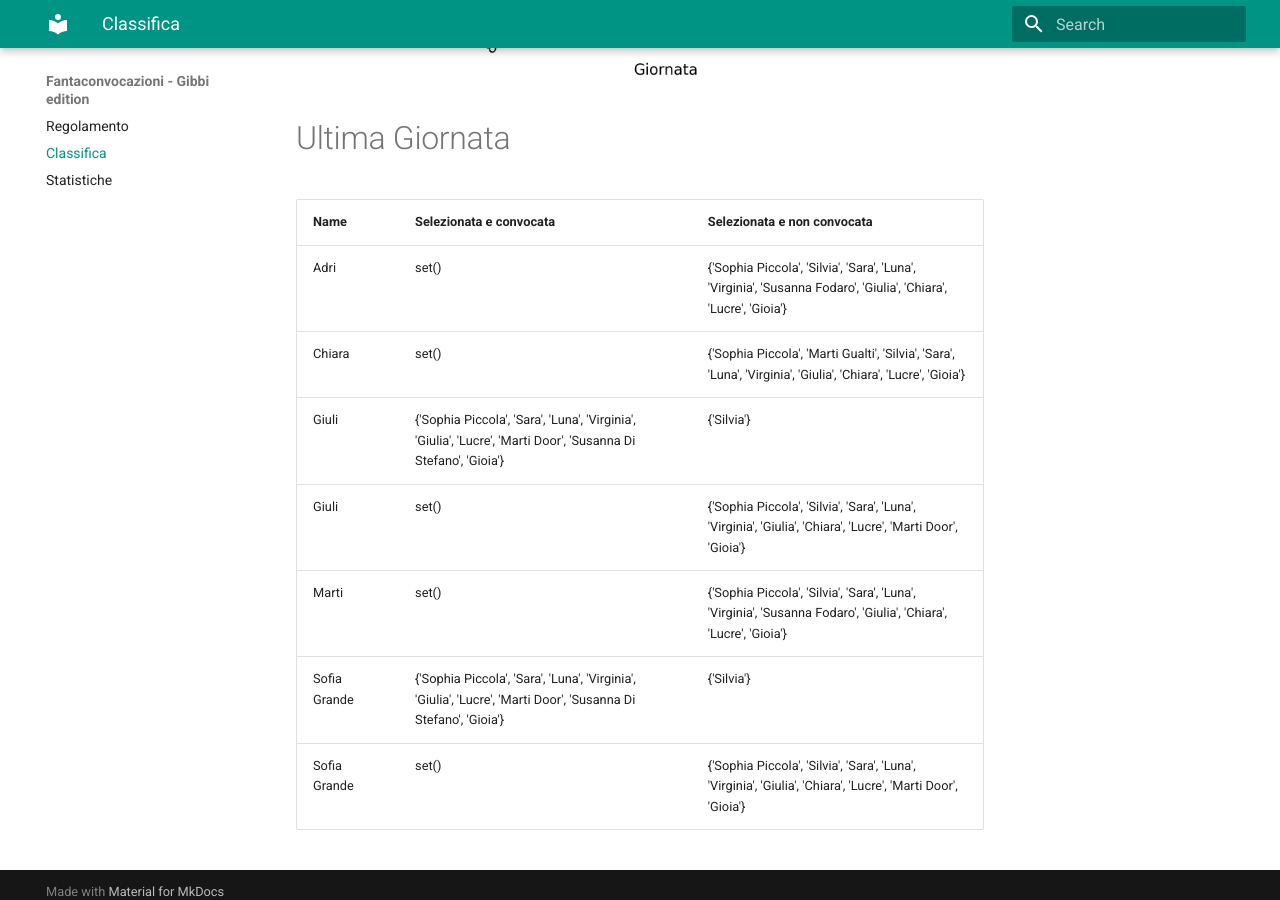
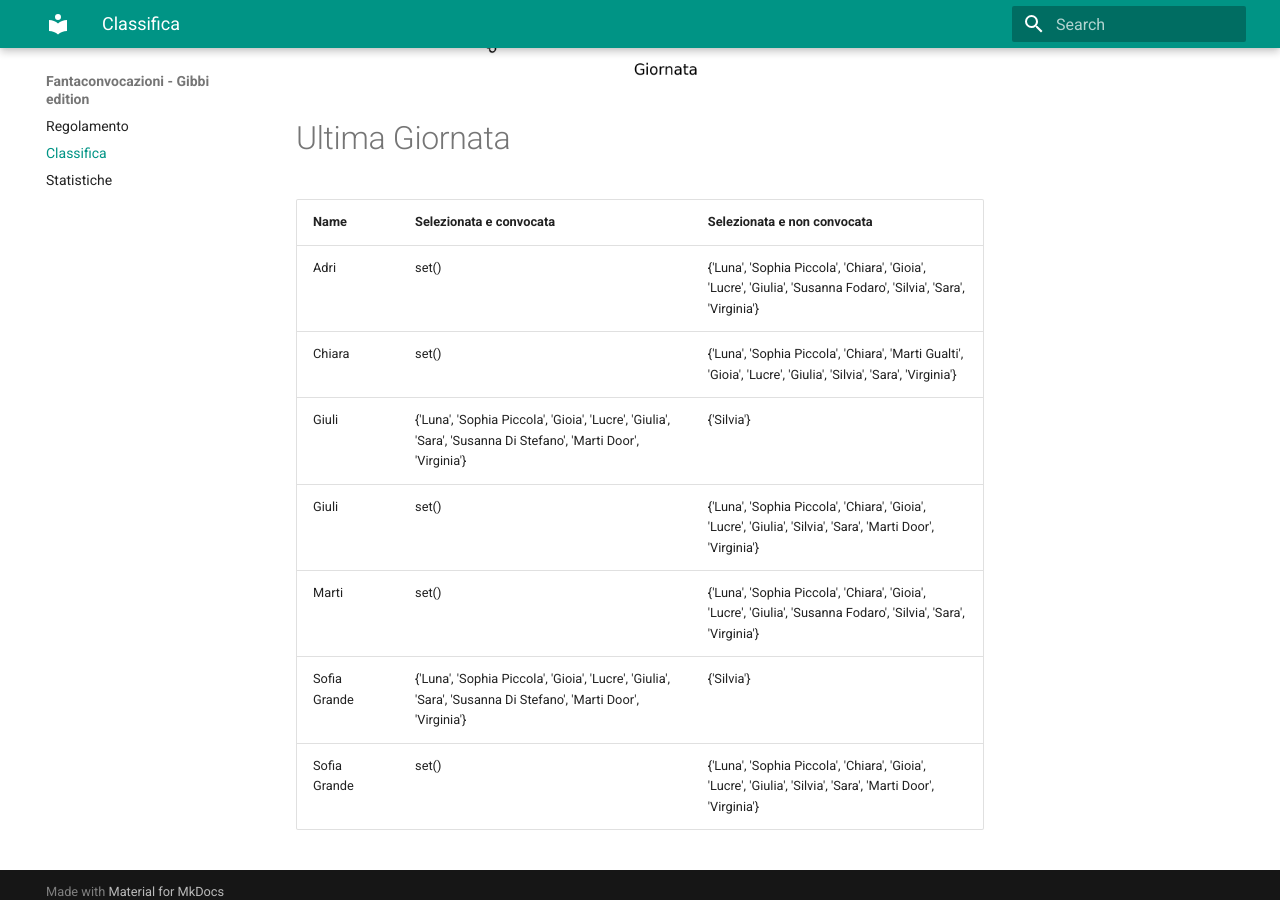
Before and after one commit to martinig94/fantagibbi, an MkDocs documentation site: the page built from docs/Classifica.md, in a window 1280 px wide and 900 px high, scrolled down 1030 px. Built offline with MkDocs 1.6.1 and Material for MkDocs 9.7.7, drawn with Linux system fonts in a browser that asks for light colours.

Commit message:
Auto-update from main.py

```diff
--- a/docs/Classifica.md
+++ b/docs/Classifica.md
@@ -18,11 +18,11 @@
 <!-- START_TABLE CORRECT -->
 | Name         | Selezionata e convocata                                                                                        | Selezionata e non convocata                                                                                      |
 |:-------------|:---------------------------------------------------------------------------------------------------------------|:-----------------------------------------------------------------------------------------------------------------|
-| Adri         | set()                                                                                                          | {'Sophia Piccola', 'Silvia', 'Sara', 'Luna', 'Virginia', 'Susanna Fodaro', 'Giulia', 'Chiara', 'Lucre', 'Gioia'} |
-| Chiara       | set()                                                                                                          | {'Sophia Piccola', 'Marti Gualti', 'Silvia', 'Sara', 'Luna', 'Virginia', 'Giulia', 'Chiara', 'Lucre', 'Gioia'}   |
-| Giuli        | {'Sophia Piccola', 'Sara', 'Luna', 'Virginia', 'Giulia', 'Lucre', 'Marti Door', 'Susanna Di Stefano', 'Gioia'} | {'Silvia'}                                                                                                       |
-| Giuli        | set()                                                                                                          | {'Sophia Piccola', 'Silvia', 'Sara', 'Luna', 'Virginia', 'Giulia', 'Chiara', 'Lucre', 'Marti Door', 'Gioia'}     |
-| Marti        | set()                                                                                                          | {'Sophia Piccola', 'Silvia', 'Sara', 'Luna', 'Virginia', 'Susanna Fodaro', 'Giulia', 'Chiara', 'Lucre', 'Gioia'} |
-| Sofia Grande | {'Sophia Piccola', 'Sara', 'Luna', 'Virginia', 'Giulia', 'Lucre', 'Marti Door', 'Susanna Di Stefano', 'Gioia'} | {'Silvia'}                                                                                                       |
-| Sofia Grande | set()                                                                                                          | {'Sophia Piccola', 'Silvia', 'Sara', 'Luna', 'Virginia', 'Giulia', 'Chiara', 'Lucre', 'Marti Door', 'Gioia'}     |
+| Adri         | set()                                                                                                          | {'Luna', 'Sophia Piccola', 'Chiara', 'Gioia', 'Lucre', 'Giulia', 'Susanna Fodaro', 'Silvia', 'Sara', 'Virginia'} |
+| Chiara       | set()                                                                                                          | {'Luna', 'Sophia Piccola', 'Chiara', 'Marti Gualti', 'Gioia', 'Lucre', 'Giulia', 'Silvia', 'Sara', 'Virginia'}   |
+| Giuli        | {'Luna', 'Sophia Piccola', 'Gioia', 'Lucre', 'Giulia', 'Sara', 'Susanna Di Stefano', 'Marti Door', 'Virginia'} | {'Silvia'}                                                                                                       |
+| Giuli        | set()                                                                                                          | {'Luna', 'Sophia Piccola', 'Chiara', 'Gioia', 'Lucre', 'Giulia', 'Silvia', 'Sara', 'Marti Door', 'Virginia'}     |
+| Marti        | set()                                                                                                          | {'Luna', 'Sophia Piccola', 'Chiara', 'Gioia', 'Lucre', 'Giulia', 'Susanna Fodaro', 'Silvia', 'Sara', 'Virginia'} |
+| Sofia Grande | {'Luna', 'Sophia Piccola', 'Gioia', 'Lucre', 'Giulia', 'Sara', 'Susanna Di Stefano', 'Marti Door', 'Virginia'} | {'Silvia'}                                                                                                       |
+| Sofia Grande | set()                                                                                                          | {'Luna', 'Sophia Piccola', 'Chiara', 'Gioia', 'Lucre', 'Giulia', 'Silvia', 'Sara', 'Marti Door', 'Virginia'}     |
 <!-- END_TABLE CORRECT -->
```
